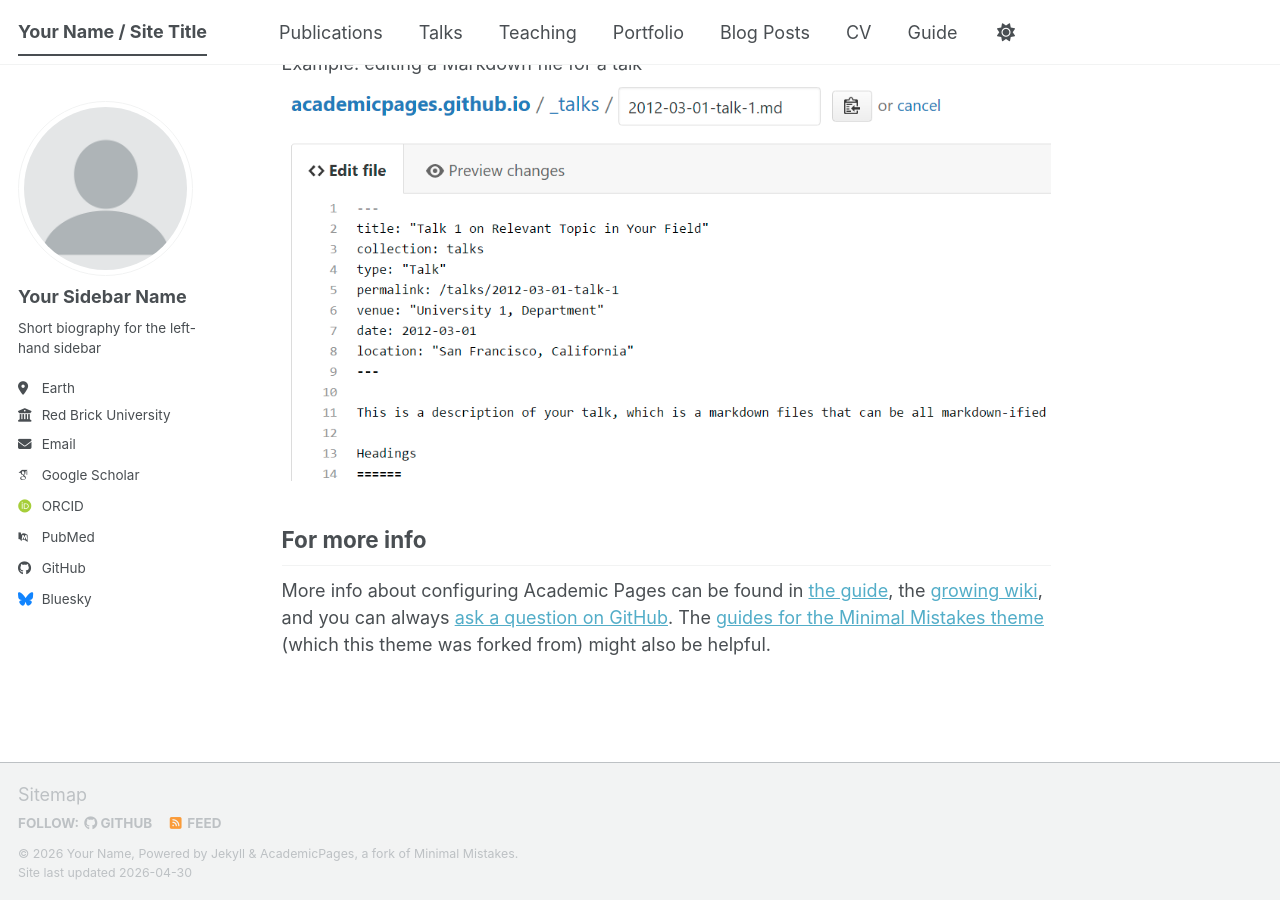
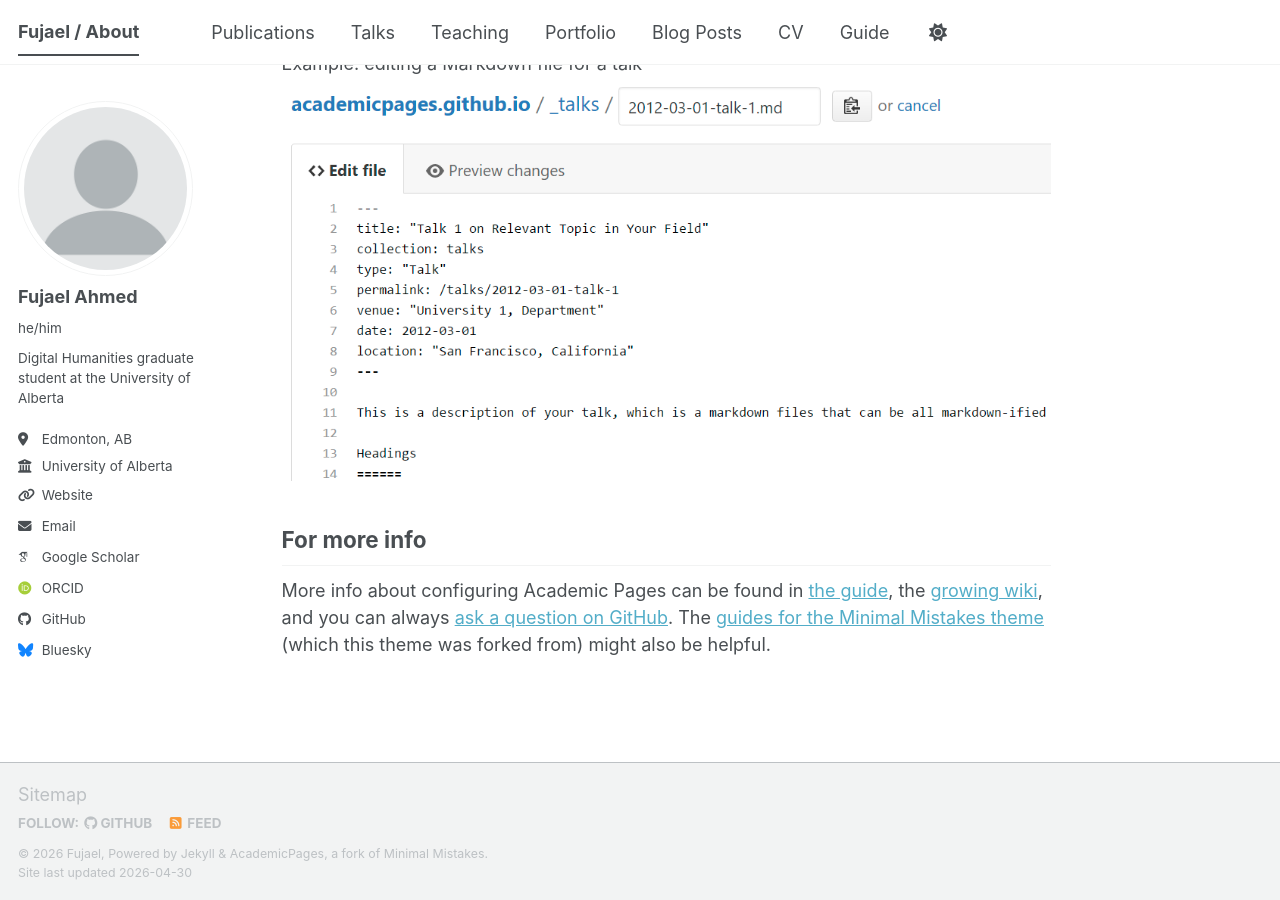
Before and after one commit to fujaelsuhag/me, a Jekyll site: the page built from _pages/about.md, in a window 1280 px wide and 900 px high, scrolled down 2720 px. Built offline with Jekyll 4.4.1, drawn with Linux system fonts in a browser that asks for light colours; some web fonts are replaced; a script bundle is joined from its source files by our own code; library files that are not in the unit come from our copies.

Commit message:
Update personal details in _config.yml
Updated personal information in the configuration file, including name, title, bio, location, employer, email, and social media links.

```diff
--- a/_config.yml
+++ b/_config.yml
@@ -9,10 +9,10 @@
 # Basic Site Settings
 locale                   : "en-US"
 site_theme               : "default" # The available themes options are "default", "air", "sunrise", "mint", "dirt" and "contrast"
-title                    : "Your Name / Site Title"
+title                    : "Fujael / About"
 title_separator          : "-"
-name                     : &name "Your Name"
-description              : &description "Your Name's academic portfolio"   # Update this with a general description of your site, this is the default if not overridden by a page
+name                     : &name "Fujael"
+description              : &description "Fujael's academic portfolio"   # Update this with a general description of your site, this is the default if not overridden by a page
 url                      : https://academicpages.github.io # The base hostname & protocol for your site e.g. "https://[your GitHub username].github.io",
                                                            # or if you already have some other page hosted on Github then use "https://[your GitHub username].github.io/[Your Repo Name]"
 baseurl                  : "" # the subpath of your site, e.g. "/blog"
@@ -24,13 +24,13 @@ repository               : "academicpages/academicpages.github.io"
 author:
   # Biographic information
   avatar           : "profile.png"
-  name             : "Your Sidebar Name"
-  pronouns         : # example: "she/her"
-  bio              : "Short biography for the left-hand sidebar"
-  location         : "Earth"
-  employer         : "Red Brick University"
-  uri              : # URL
-  email            : "none@example.org"
+  name             : "Fujael Ahmed"
+  pronouns         : "he/him"
+  bio              : "Digital Humanities graduate student at the University of Alberta"
+  location         : "Edmonton, AB"
+  employer         : "University of Alberta"
+  uri              : "https://fujaelsuhag.github.io/me/"
+  email            : "mdfujael@ualberta.ca"
 
   # Academic websites
   academia         : # URL
@@ -38,10 +38,9 @@ author:
   googlescholar    : "https://scholar.google.com/citations?user=PS_CX0AAAAAJ"
   inspire-hep      : # URL
   impactstory      : # URL
-  orcid            : "https://orcid.org/yourorcidurl"
+  orcid            : "https://orcid.org/0009-0005-1514-196X"
   semantic         : # URL
   ssrn             : # URL
-  pubmed           : "https://www.ncbi.nlm.nih.gov/pubmed/?term=john+snow"
   researchgate     : # URL
   scopus           : # URL
   zotero           : # URL
@@ -51,13 +50,13 @@ author:
   bitbucket        : # Username - Update with your username on the site
   codepen          : # Username
   dribbble         : # Username
-  github           : "academicpages"
+  github           : "https://github.com/fujaelsuhag"
   kaggle           : # Username
   stackoverflow    : # User number or user number and name (i.e., use "1" or "1/jeff-atwood")
 
   # Social media
   artstation       : # Username
-  bluesky          : "bsky.app" # Replace this with you Bluesky username
+  bluesky          : "https://bsky.app/profile/outlier36.bsky.social" # Replace this with you Bluesky username
   facebook         : # Username
   flickr           : # Username
   foursquare       : # Username
```
